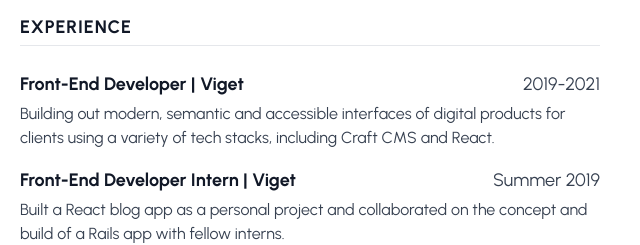
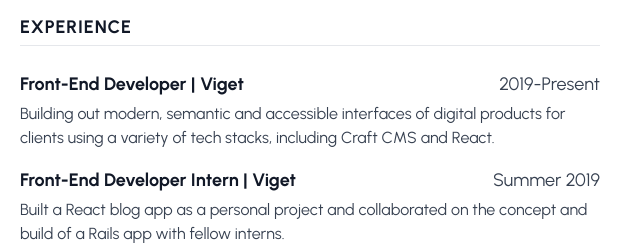
Before and after one commit to amygtownsend/portfolio, a website: page docs/index.html in a window 1280 px wide. Shown: the part 179-424 px from the top of the page, 640-1280 px from the left. Drawn offline with Linux system fonts and the light colour scheme.

Commit message:
correct position end date

```diff
--- a/docs/index.html
+++ b/docs/index.html
@@ -48,7 +48,7 @@
         <li>
           <h3 class="flex flex-wrap justify-between items-center text-lg mb-2 md:mb-4">
             <span class="font-bold leading-snug mr-12">Front-End Developer | Viget</span>
-            <span class="text-gray-700">2019-2021</span>
+            <span class="text-gray-700">2019-Present</span>
           </h3>
           <p class="text-gray-700 max-w-xl">Building out modern, semantic and accessible interfaces
             of digital products for clients using a variety of tech stacks, including Craft CMS and React.</p>
```
